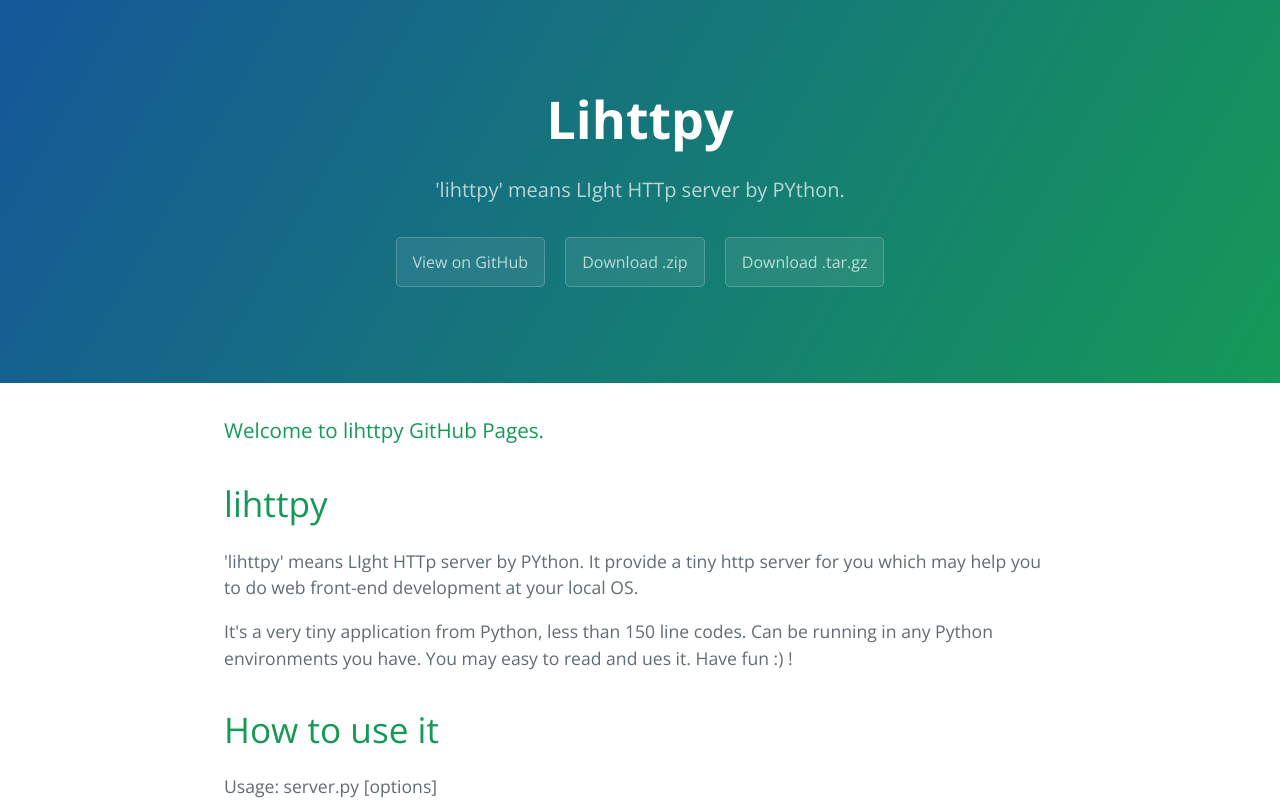
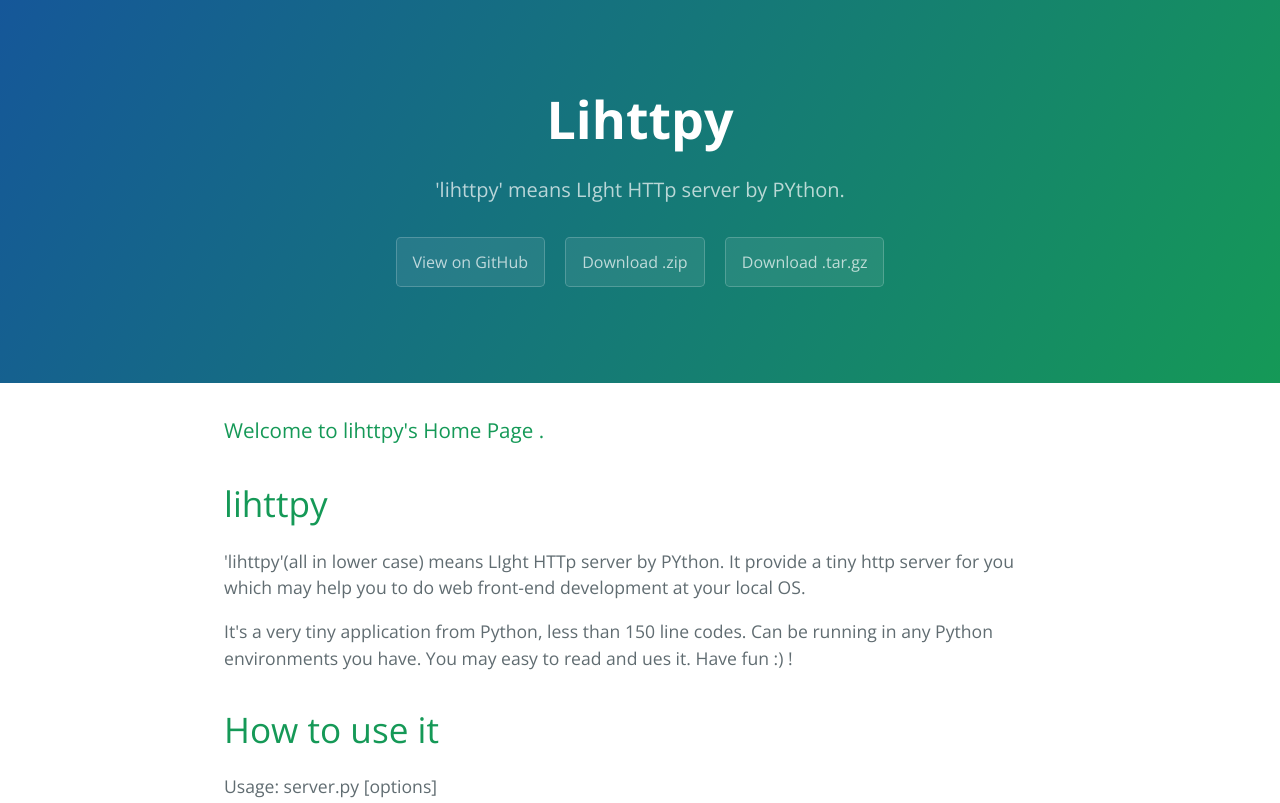
Before and after one commit to litrin/lihttpy, a plain HTML site: page index.html in a window 1280 px wide. Shown: the top 803 px of the page. Drawn offline with nearby package versions, Linux system fonts and the light colour scheme.

Commit message:
Create gh-pages branch via GitHub

```diff
--- a/index.html
+++ b/index.html
@@ -20,12 +20,12 @@
 
     <section class="main-content">
       <h3>
-<a id="welcome-to-lihttpy-github-pages" class="anchor" href="#welcome-to-lihttpy-github-pages" aria-hidden="true"><span class="octicon octicon-link"></span></a>Welcome to lihttpy GitHub Pages.</h3>
+<a id="welcome-to-lihttpys-home-page-" class="anchor" href="#welcome-to-lihttpys-home-page-" aria-hidden="true"><span class="octicon octicon-link"></span></a>Welcome to lihttpy's Home Page .</h3>
 
 <h1>
 <a id="lihttpy" class="anchor" href="#lihttpy" aria-hidden="true"><span class="octicon octicon-link"></span></a>lihttpy</h1>
 
-<p>'lihttpy' means LIght HTTp server by PYthon.
+<p>'lihttpy'(all in lower case) means LIght HTTp server by PYthon.
 It provide a tiny http server for you which may help you to do web front-end development at your local OS. </p>
 
 <p>It's a very tiny application from Python, less than 150 line codes. Can be running in any Python environments you have.
--- a/params.json
+++ b/params.json
@@ -1 +1 @@
-{"name":"Lihttpy","tagline":"'lihttpy' means LIght HTTp server by PYthon.","body":"### Welcome to lihttpy GitHub Pages.\r\n\r\n# lihttpy\r\n'lihttpy' means LIght HTTp server by PYthon.\r\nIt provide a tiny http server for you which may help you to do web front-end development at your local OS. \r\n\r\nIt's a very tiny application from Python, less than 150 line codes. Can be running in any Python environments you have.\r\nYou may easy to read and ues it.\r\nHave fun :) !\r\n \r\n# How to use it\r\nUsage: server.py [options]\r\n\r\n     Options:\r\n     -h, --help            show this help message and exit\r\n     -d DOCUMENT_ROOT, --document-root=DOCUMENT_ROOT\r\n                            Define a path as portal root\r\n     --address=ADDRESS     Address to listen, 127.0.0.1 is the default\r\n     -p PORT, --port=PORT  Port to listen, 8080 is the default\r\n\r\n","google":"","note":"Don't delete this file! It's used internally to help with page regeneration."}
+{"name":"Lihttpy","tagline":"'lihttpy' means LIght HTTp server by PYthon.","body":"### Welcome to lihttpy's Home Page .\r\n\r\n# lihttpy\r\n'lihttpy'(all in lower case) means LIght HTTp server by PYthon.\r\nIt provide a tiny http server for you which may help you to do web front-end development at your local OS. \r\n\r\nIt's a very tiny application from Python, less than 150 line codes. Can be running in any Python environments you have.\r\nYou may easy to read and ues it.\r\nHave fun :) !\r\n \r\n# How to use it\r\nUsage: server.py [options]\r\n\r\n     Options:\r\n     -h, --help            show this help message and exit\r\n     -d DOCUMENT_ROOT, --document-root=DOCUMENT_ROOT\r\n                            Define a path as portal root\r\n     --address=ADDRESS     Address to listen, 127.0.0.1 is the default\r\n     -p PORT, --port=PORT  Port to listen, 8080 is the default\r\n\r\n","google":"","note":"Don't delete this file! It's used internally to help with page regeneration."}
```
